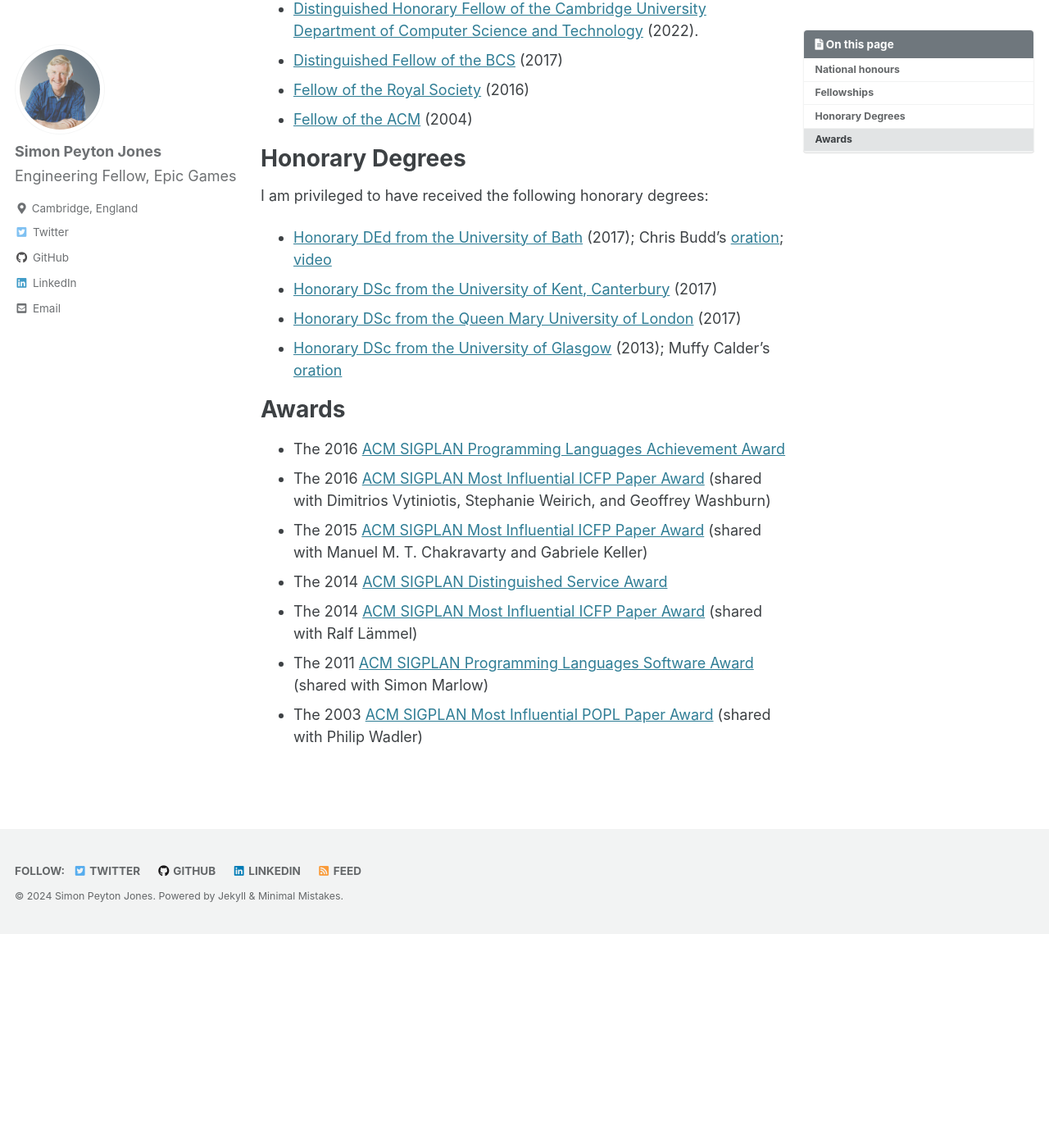
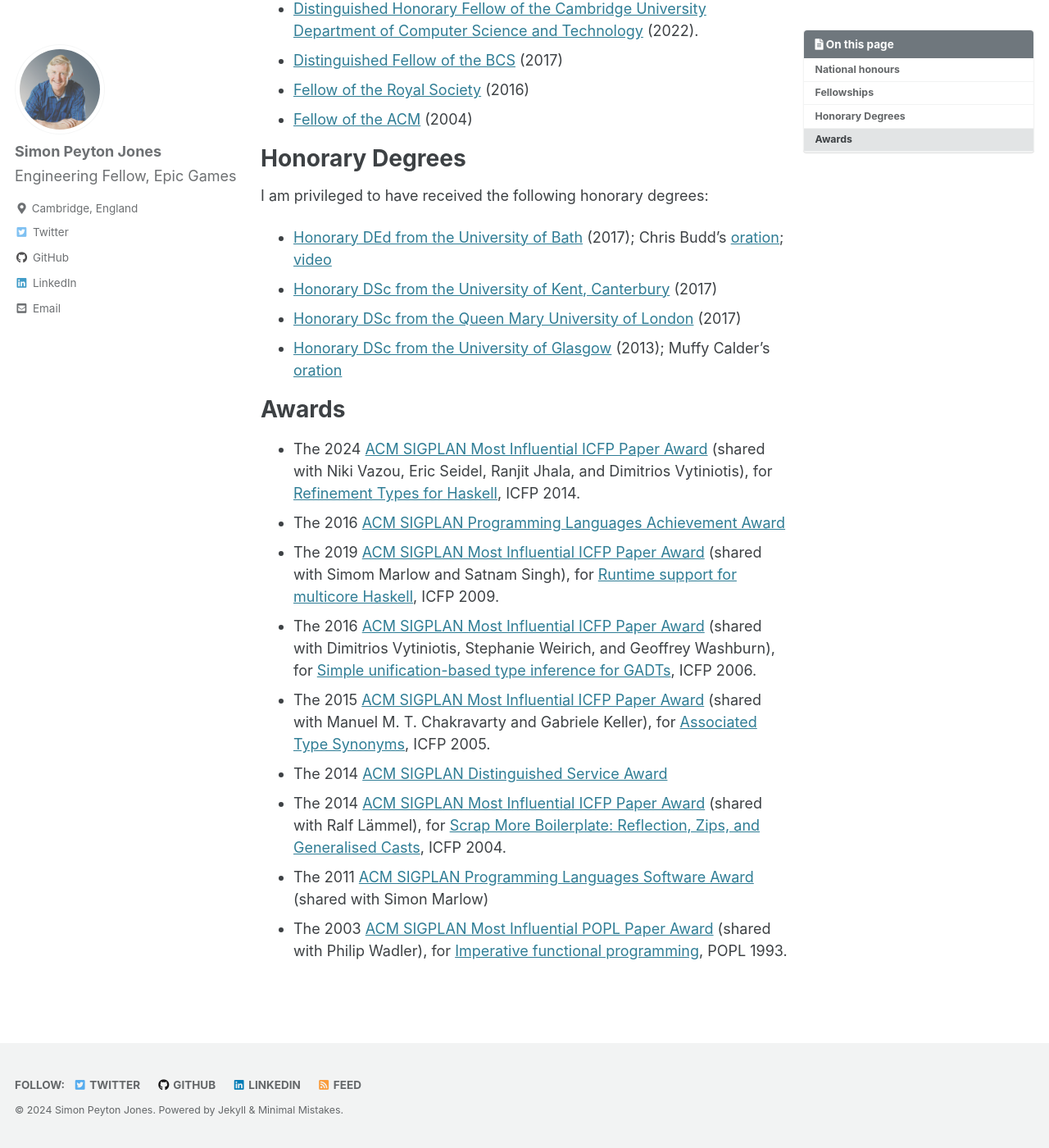
Before and after one commit to simonpj/www.peytonjones.org, a Jekyll site: the page built from _pages/awards-and-honours.md, in a window 1280 px wide and 1400 px high, scrolled down 506 px. Shown: the whole window at 82% size. Built offline with Jekyll 4.4.1, drawn with Linux system fonts in a browser that asks for light colours; cached includes are drawn as plain includes; before the commit the page ends 1645 px from its top, so only the background shows below that.

Commit message:
Add ICFP 2024 most-influential paper award
For Refinement Types in Haskell

```diff
--- a/_pages/awards-and-honours.md
+++ b/_pages/awards-and-honours.md
@@ -32,10 +32,12 @@ I am privileged to have received the following honorary degrees:
 
 # Awards
 
+* The 2024 [ACM SIGPLAN Most Influential ICFP Paper Award](http://www.sigplan.org/Awards/ICFP/) (shared with Niki Vazou, Eric Seidel, Ranjit Jhala, and Dimitrios Vytiniotis), for [Refinement Types for Haskell](https://simon.peytonjones.org/refinement-types-for-haskell/), ICFP 2014.
 * The 2016 [ACM SIGPLAN Programming Languages Achievement Award](http://www.sigplan.org/Awards/Achievement/)
-* The 2016 [ACM SIGPLAN Most Influential ICFP Paper Award](http://www.sigplan.org/Awards/ICFP/) (shared with Dimitrios Vytiniotis, Stephanie Weirich, and Geoffrey Washburn)
-* The 2015 [ACM SIGPLAN Most Influential ICFP Paper Award](http://www.sigplan.org/Awards/ICFP/) (shared with Manuel M. T. Chakravarty and Gabriele Keller)
+* The 2019 [ACM SIGPLAN Most Influential ICFP Paper Award](http://www.sigplan.org/Awards/ICFP/) (shared with Simom Marlow and Satnam Singh), for [Runtime support for multicore Haskell](https://www.microsoft.com/en-us/research/publication/runtime-support-for-multicore-haskell/), ICFP 2009.
+* The 2016 [ACM SIGPLAN Most Influential ICFP Paper Award](http://www.sigplan.org/Awards/ICFP/) (shared with Dimitrios Vytiniotis, Stephanie Weirich, and Geoffrey Washburn), for [Simple unification-based type inference for GADTs](https://www.microsoft.com/en-us/research/publication/simple-unification-based-type-inference-for-gadts/), ICFP 2006.
+* The 2015 [ACM SIGPLAN Most Influential ICFP Paper Award](http://www.sigplan.org/Awards/ICFP/) (shared with Manuel M. T. Chakravarty and Gabriele Keller), for [Associated Type Synonyms](https://www.microsoft.com/en-us/research/publication/associated-type-synonyms/), ICFP 2005.
 * The 2014 [ACM SIGPLAN Distinguished Service Award](http://www.sigplan.org/Awards/Service/)
-* The 2014 [ACM SIGPLAN Most Influential ICFP Paper Award](http://www.sigplan.org/Awards/Service/) (shared with Ralf Lämmel)
+* The 2014 [ACM SIGPLAN Most Influential ICFP Paper Award](http://www.sigplan.org/Awards/Service/) (shared with Ralf Lämmel), for [Scrap More Boilerplate: Reflection, Zips, and Generalised Casts](https://dl.acm.org/doi/10.1145/1016848.1016883), ICFP 2004.
 * The 2011 [ACM SIGPLAN Programming Languages Software Award](http://www.sigplan.org/Awards/Software/) (shared with Simon Marlow)
-* The 2003 [ACM SIGPLAN Most Influential POPL Paper Award](http://www.sigplan.org/Awards/POPL/) (shared with Philip Wadler)
+* The 2003 [ACM SIGPLAN Most Influential POPL Paper Award](http://www.sigplan.org/Awards/POPL/) (shared with Philip Wadler), for [Imperative functional programming](https://www.microsoft.com/en-us/research/publication/imperative-functional-programming/), POPL 1993.
```
Also changed, not shown: _posts/2000-01-01-Publications-2000-2009.md (+5 -1 lines).
